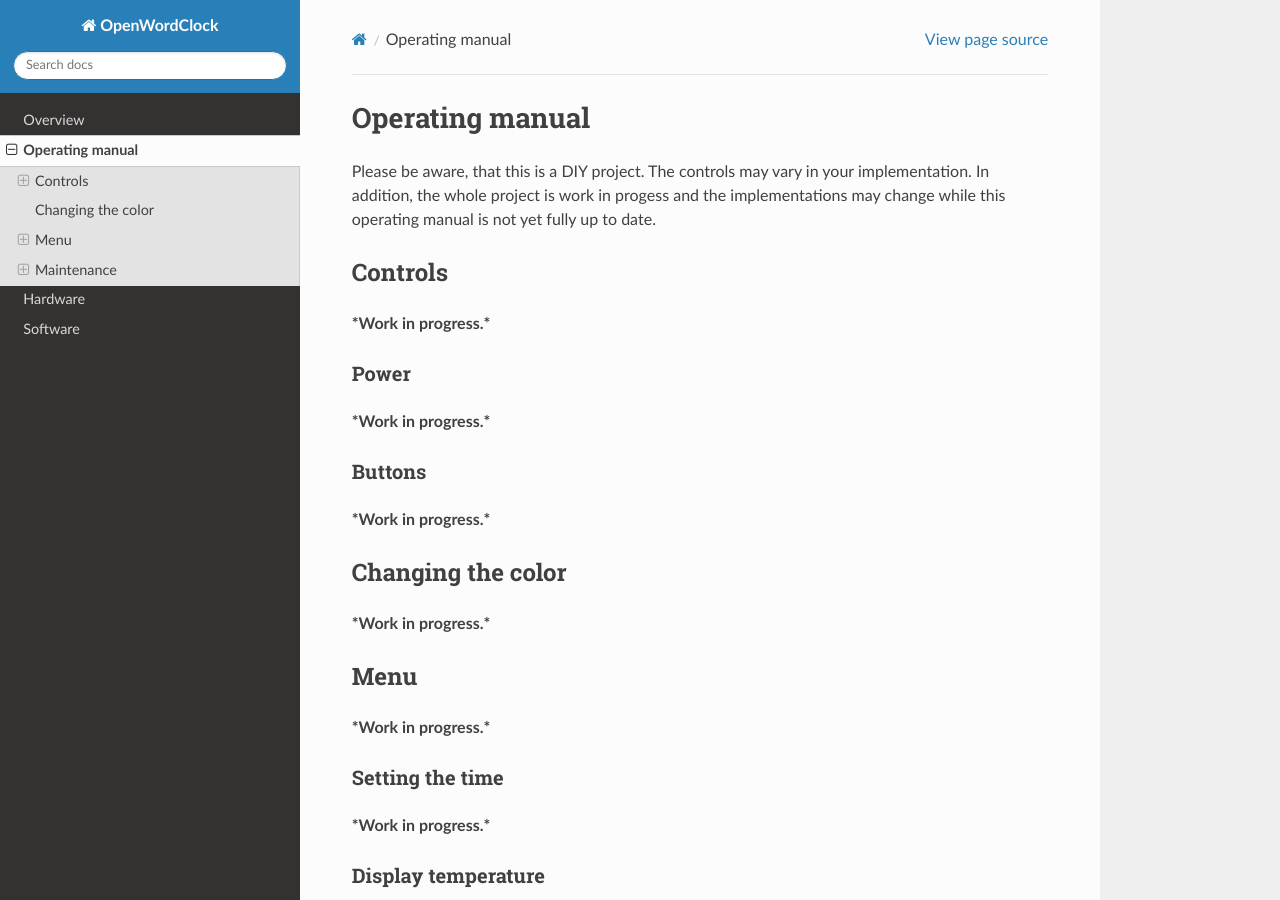
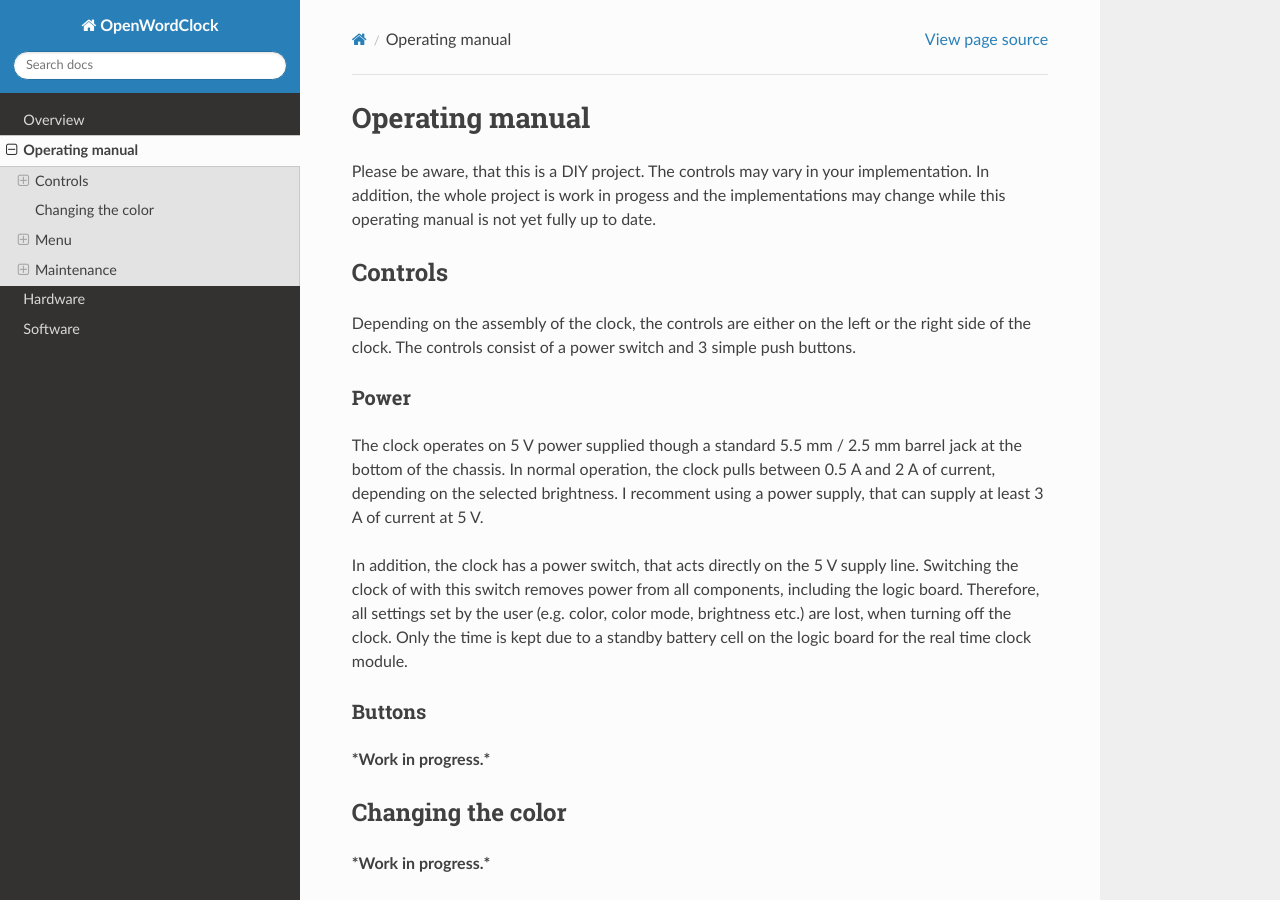
Before and after one commit to gzahl/OpenWordClock, a Sphinx documentation site: the page built from doc/source/manual.rst, in a window 1280 px wide and 900 px high. Built offline with Sphinx 7.4.7 and the Read the Docs theme 2.0.0, drawn with Linux system fonts in a browser that asks for light colours.

Commit message:
Power section of manual written. WIP.

```diff
--- a/doc/source/manual.rst
+++ b/doc/source/manual.rst
@@ -10,13 +10,13 @@ Please be aware, that this is a DIY project. The controls may vary in your imple
 
 Controls
 --------
-
-***Work in progress.***
+Depending on the assembly of the clock, the controls are either on the left or the right side of the clock. The controls consist of a power switch and 3 simple push buttons.
 
 Power
 ~~~~~
+The clock operates on 5 V power supplied though a standard 5.5 mm / 2.5 mm barrel jack at the bottom of the chassis. In normal operation, the clock pulls between 0.5 A and 2 A of current, depending on the selected brightness. I recomment using a power supply, that can supply at least 3 A of current at 5 V.
 
-***Work in progress.***
+In addition, the clock has a power switch, that acts directly on the 5 V supply line. Switching the clock of with this switch removes power from all components, including the logic board. Therefore, all settings set by the user (e.g. color, color mode, brightness etc.) are lost, when turning off the clock. Only the time is kept due to a standby battery cell on the logic board for the real time clock module.
 
 Buttons
 ~~~~~~~
```
